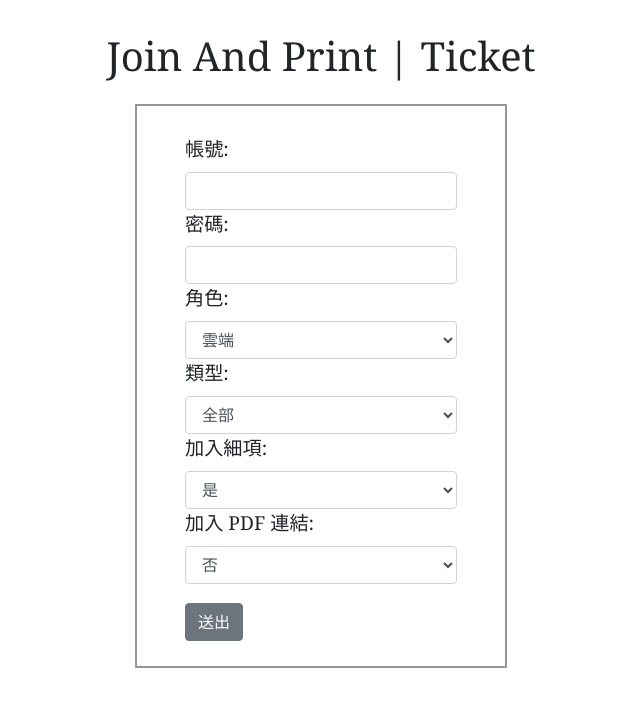
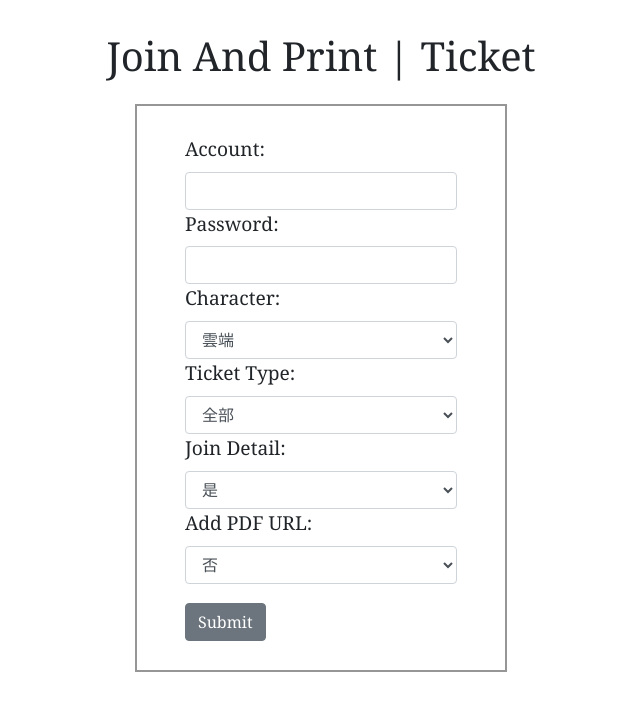
Before and after one commit to j3ygithub/rj3y, a Django app: page /ticket/ in a window 1280 px wide. Shown: the top 711 px of the page, without its empty margins (319-959 px from the left). Run offline with Django 3.2, Linux system fonts and the light colour scheme; some libraries are stand-ins or nearby versions.

Commit message:
Use django forms instead of hard coding in html

```diff
--- /dev/null
+++ b/rj3y/ticket/forms.py
@@ -0,0 +1,51 @@
+from django import forms
+
+class TicketForm(forms.Form):
+    account = forms.CharField(
+        widget=forms.TextInput(attrs={'class': 'form-control'}),
+        label='Account',
+        max_length=32,
+    )
+    password = forms.CharField(
+        widget=forms.TextInput(attrs={'class': 'form-control'}),
+        label='Password',
+        max_length=32,
+    )
+    character = forms.ChoiceField(
+        widget=forms.Select(attrs={'class': 'form-control'}),
+        label='Character',
+        choices=(
+            ('cloud', '雲端'),
+            ('self', '個人'),
+        ),
+    )
+    ticket_type = forms.ChoiceField(
+        widget=forms.Select(attrs={'class': 'form-control'}),
+        label='Ticket Type',
+        choices=(
+            ('all', '全部'),
+            ('預先通知派工單', '預先通知派工單'),
+            ('已轉派派工單', '已轉派派工單'),
+            ('處理中派工單', '處理中派工單'),
+            ('完成待結派工單', '完成待結派工單'),
+            ('特殊申請派工單', '特殊申請派工單'),
+        ),
+    )
+    join_detail = forms.ChoiceField(
+        widget=forms.Select(attrs={'class': 'form-control'}),
+        label='Join Detail',
+        choices=(
+            ('true', '是'),
+            ('false', '否'),
+        ),
+        initial='true',
+    )
+    add_pdf_url = forms.ChoiceField(
+        widget=forms.Select(attrs={'class': 'form-control'}),
+        label='Add PDF URL',
+        choices=(
+            ('true', '是'),
+            ('false', '否'),
+        ),
+        initial='false',
+    )
--- a/rj3y/ticket/templates/ticket/index.html
+++ b/rj3y/ticket/templates/ticket/index.html
@@ -18,41 +18,11 @@
         <div class="row justify-content-center" style="font-size: larger;">
             <div class="col-auto"
                 style="border-width:2px; border-style:solid; border-color:rgb(150, 150, 150); padding-left:2.5em; padding-right:2.5em; padding-top:1.5em; padding-bottom:0.5em;">
-                <form action="" method="post">{% csrf_token %}
-                    <div class="form-group">
-                        <label for="account">帳號:</label>
-                        <input type="text" id="account" class="form-control" name="account"
-                            value="{{ query_param_cookie.account }}">
-                        <label for="password">密碼:</label>
-                        <input type="password" id="password" class="form-control" name="password"
-                            value="{{ query_param_cookie.password }}">
-                        <label for="character">角色:</label>
-                        <select id="character" class="form-control" name="character">
-                            <option value="cloud">雲端</option>
-                            <option value="self">個人</option>
-                        </select>
-                        <label for="ticket_type">類型:</label>
-                        <select id="ticket_type" class="form-control" name="ticket_type">
-                            <option value="all">全部</option>
-                            <option value="預先通知派工單">預先通知派工單</option>
-                            <option value="已轉派派工單">已轉派派工單</option>
-                            <option value="處理中派工單">處理中派工單</option>
-                            <option value="完成待結派工單">完成待結派工單</option>
-                            <option value="特殊申請派工單">特殊申請派工單</option>
-                        </select>
-                        <label for="join_ticket_detail">加入細項:</label>
-                        <select id="join_ticket_detail" class="form-control" name="join_ticket_detail">
-                            <option value="true">是</option>
-                            <option value="false">否</option>
-                        </select>
-                        <label for="add_file_url">加入 PDF 連結:</label>
-                        <select id="add_file_url" class="form-control" name="add_file_url">
-                            <option value="false">否</option>
-                            <option value="true">是</option>
-                        </select>
-                        <div style="padding-top: 1em;">
-                            <button type="submit" class="btn btn-secondary">送出</button>
-                        </div>
+                <form method="post">
+                    {% csrf_token %}
+                    {{ form }}
+                    <div style="padding-top: 1em;padding-bottom: 1em;">
+                        <input type="submit" class="btn btn-secondary" value="Submit">
                     </div>
                 </form>
             </div>
--- a/rj3y/ticket/views.py
+++ b/rj3y/ticket/views.py
@@ -2,37 +2,35 @@ from django.shortcuts import render
 import requests
 import pandas
 from bs4 import BeautifulSoup
+from .forms import TicketForm
 # Create your views here.
 
 
 def index(request):
 
     context = {
+        'query_param_cookie': {},
         'message': '',
-        'query_param_cookie': {},
         'result': {},
+        'form': TicketForm(),
     }
-    if not request.POST:
-        return render(request, 'ticket/index.html', context)
-    else:
+    if request.method == 'POST':
+        form = TicketForm(request.POST)
+        context['form'] = form
+        if form.is_valid():
+            account = form.cleaned_data['account']
+            password = form.cleaned_data['password']
+            character = form.cleaned_data['character']
+            ticket_type = form.cleaned_data['ticket_type']
+            join_detail = form.cleaned_data['join_detail'] == 'true'
+            add_pdf_url = form.cleaned_data['add_pdf_url'] == 'true'
         try:
-            account = request.POST.get('account')
-            context['query_param_cookie']['account'] = account
-            password = request.POST.get('password')
-            context['query_param_cookie']['password'] = password
-            character = request.POST.get('character')
-            ticket_type = request.POST.get('ticket_type')
-            add_file_url = (request.POST.get('add_file_url') == 'true')
-            join_ticket_detail = (request.POST.get('join_ticket_detail') == 'true')
             message_if_no_data_in_table = '<h6>Oops, no data to show here.</h6>'
             if character == 'self':
                 character_id = account
             elif character == 'cloud':
                 character_id = '20'
             session = login(account=account, password=password)
-        except:
-            context['message'] = 'Login failed.'
-        try:
             response_dashboard = request_dashboard(session=session, character_id=character_id)
             ticket_table_titles = get_ticket_table_titles(html=response_dashboard.text)
             ticket_tables = get_ticket_tables(html=response_dashboard.text)
@@ -40,17 +38,17 @@ def index(request):
         except:
             context['message'] = 'Parsing http://202.3.168.17:8080/Disp/DashBoard_Terminal failed.'
         try:
-            if add_file_url and ticket_type != 'all':
+            if add_pdf_url and ticket_type != 'all':
                 ticket_tables[ticket_type] = add_column_file_url(ticket_tables[ticket_type], session=session)
-            elif add_file_url and ticket_type == 'all':
+            elif add_pdf_url and ticket_type == 'all':
                 ticket_tables = {key:add_column_file_url(value, session=session) for key, value in ticket_tables.items()}
         except:
             context['message'] = 'Adding PDF url failed.'
         try:
             ticket_detail_tables = {}
-            if join_ticket_detail and ticket_type != 'all':
+            if join_detail and ticket_type != 'all':
                 ticket_detail_tables[ticket_type] = produce_ticket_detail_table(session=session, character_id=character_id, dataframe=ticket_tables[ticket_type], ticket_type=ticket_type)
-            elif join_ticket_detail and ticket_type == 'all':
+            elif join_detail and ticket_type == 'all':
                 ticket_detail_tables = {key:produce_ticket_detail_table(session=session, character_id=character_id, dataframe=value, ticket_type=key) for key, value in ticket_tables.items()}
         except:
             context['message'] = 'Request http://202.3.168.17:8080/Disp/retriveDetail.jsp failed.'
@@ -60,7 +58,7 @@ def index(request):
             else:
                 ticket_type_que = [ticket_type]
             for ticket_type in ticket_type_que:
-                if join_ticket_detail:
+                if join_detail:
                     result_df = join_safely(left=ticket_tables[ticket_type], right=ticket_detail_tables[ticket_type], on='單號', how='outer', suffixes=('', '-細項'))
                 else:
                     result_df = ticket_tables[ticket_type]
@@ -73,7 +71,7 @@ def index(request):
             context['message'] = 'Finished.'
         except:
             context['message'] = 'Failed.'
-        return render(request, 'ticket/index.html', context)
+    return render(request, 'ticket/index.html', context)
 
 
 def login(account, password):
```
